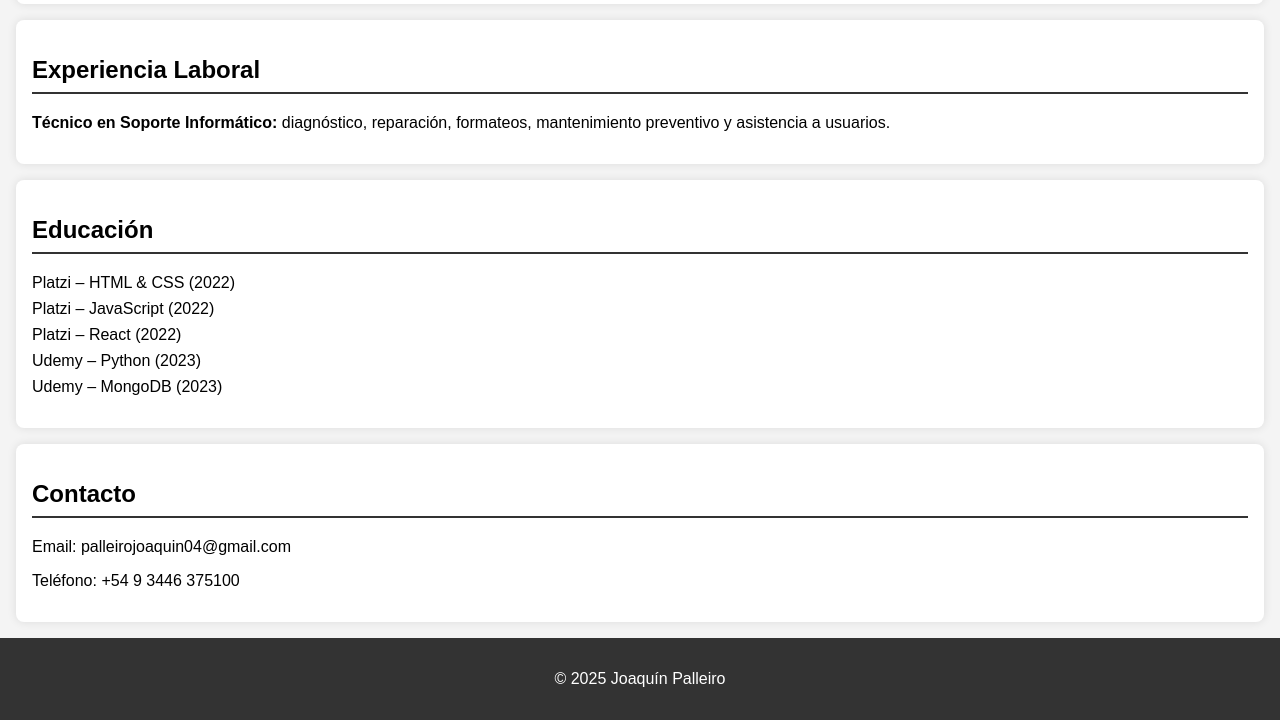
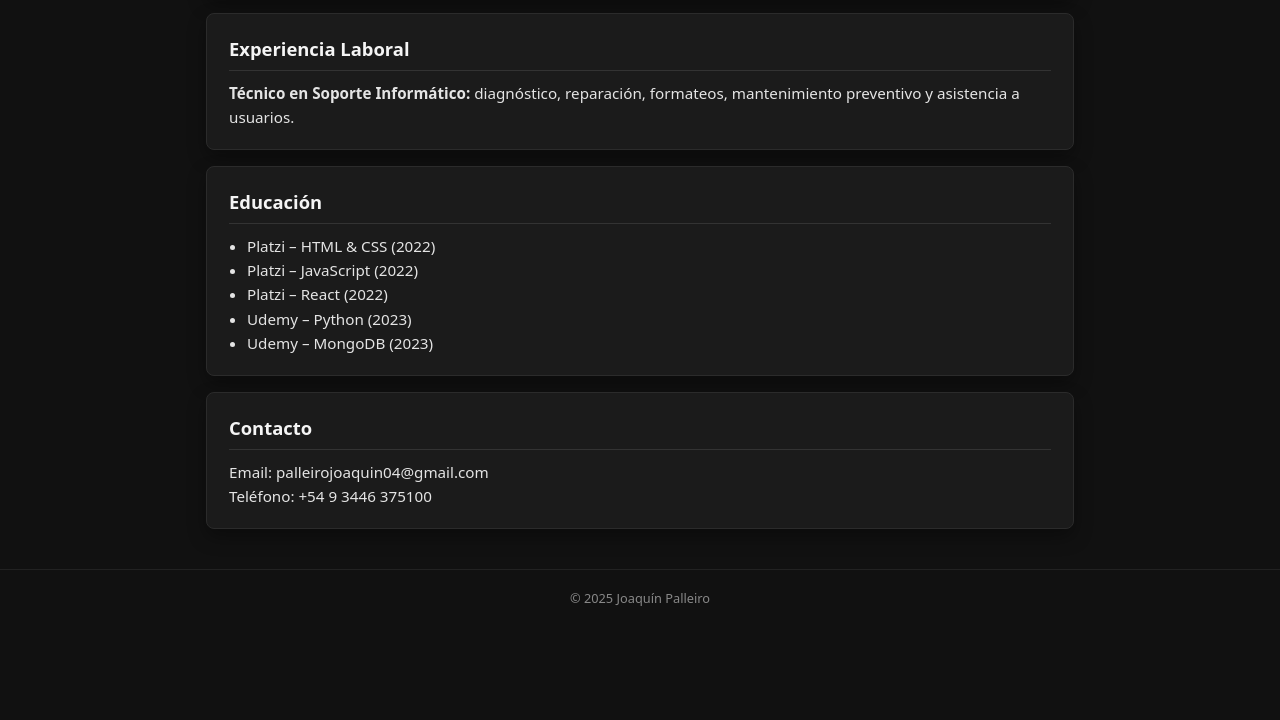
Before and after one commit to PalleiroJoaquin/cv-joaquin-palleiro, a plain HTML site: page index.html in a window 1280 px wide. Shown: the part 1214-1934 px from the top of the page. After the commit the page ends 1847 px from the top, so only its background shows below. Drawn offline with Linux system fonts and the light colour scheme.

Commit message:
Aplico nuevo estilo oscuro al CV

```diff
--- a/styles.css
+++ b/styles.css
@@ -1,62 +1,112 @@
-/* Estilos generales */
-body {
-    font-family: Arial, sans-serif;
+/* ===== Reset suave ===== */
+* {
+    box-sizing: border-box;
     margin: 0;
-    padding: 0;
-    background-color: #f4f4f4;
-    display: flex;
-    flex-direction: column;
-    min-height: 100vh;
-}
-
-header, footer {
-    text-align: center;
-    padding: 1rem;
-    background-color: #333;
-    color: white;
-}
-
-header h1 {
-    margin: 0;
-}
-
-section {
-    margin: 1rem;
-    padding: 1rem;
-    background-color: white;
-    border-radius: 8px;
-    box-shadow: 0 0 10px rgba(0, 0, 0, 0.1);
-}
-
-h2 {
-    border-bottom: 2px solid #333;
-    padding-bottom: 0.5rem;
-}
-
-ul {
-    list-style-type: none;
     padding: 0;
 }
 
-ul li {
-    margin: 0.5rem 0;
+body.cv-body {
+    font-family: system-ui, -apple-system, BlinkMacSystemFont, "Segoe UI", sans-serif;
+    background: #111;
+    color: #f5f5f5;
+    line-height: 1.6;
 }
 
-footer {
-    margin-top: auto; /* Asegura que el footer esté siempre al final de la página */
+/* ===== Layout general ===== */
+.cv-header {
+    background: #222;
+    padding: 24px 16px;
+    text-align: center;
+    border-bottom: 1px solid #333;
 }
 
-/* Animación del header */
-header {
-    animation: slideIn 2s forwards;
-    transform: translateX(-100%);
+.cv-header h1 {
+    font-size: 2rem;
+    letter-spacing: 1px;
+    margin-bottom: 4px;
 }
 
-@keyframes slideIn {
-    from {
-        transform: translateX(-100%);
+.cv-header p {
+    color: #aaa;
+    font-size: 0.95rem;
+}
+
+.cv-container {
+    max-width: 900px;
+    margin: 24px auto 40px;
+    padding: 0 16px;
+    display: flex;
+    flex-direction: column;
+    gap: 16px;
+}
+
+/* ===== Tarjetas ===== */
+.cv-card {
+    background: #1b1b1b;
+    border-radius: 8px;
+    padding: 20px 22px;
+    border: 1px solid #2b2b2b;
+    box-shadow: 0 8px 18px rgba(0, 0, 0, 0.35);
+    text-align: left;
+}
+
+.cv-card h2 {
+    font-size: 1.15rem;
+    margin-bottom: 10px;
+    border-bottom: 1px solid #333;
+    padding-bottom: 6px;
+}
+
+.cv-card p,
+.cv-card li {
+    font-size: 0.95rem;
+    color: #e4e4e4;
+}
+
+/* ===== Listas ===== */
+.cv-card ul {
+    list-style: disc;
+    margin-left: 18px;
+    margin-top: 6px;
+}
+
+.project-list {
+    list-style: none;
+    margin-left: 0;
+}
+
+.project-list li {
+    margin-bottom: 14px;
+}
+
+/* ===== Links ===== */
+a {
+    color: #5bd975;
+    text-decoration: none;
+    font-weight: 500;
+}
+
+a:hover {
+    text-decoration: underline;
+}
+
+/* ===== Footer ===== */
+.cv-footer {
+    text-align: center;
+    padding: 18px 8px 24px;
+    font-size: 0.8rem;
+    color: #888;
+    border-top: 1px solid #222;
+    background: #111;
+}
+
+/* ===== Responsive ===== */
+@media (max-width: 600px) {
+    .cv-header h1 {
+        font-size: 1.6rem;
     }
-    to {
-        transform: translateX(0);
+
+    .cv-card {
+        padding: 16px 14px;
     }
 }
```
